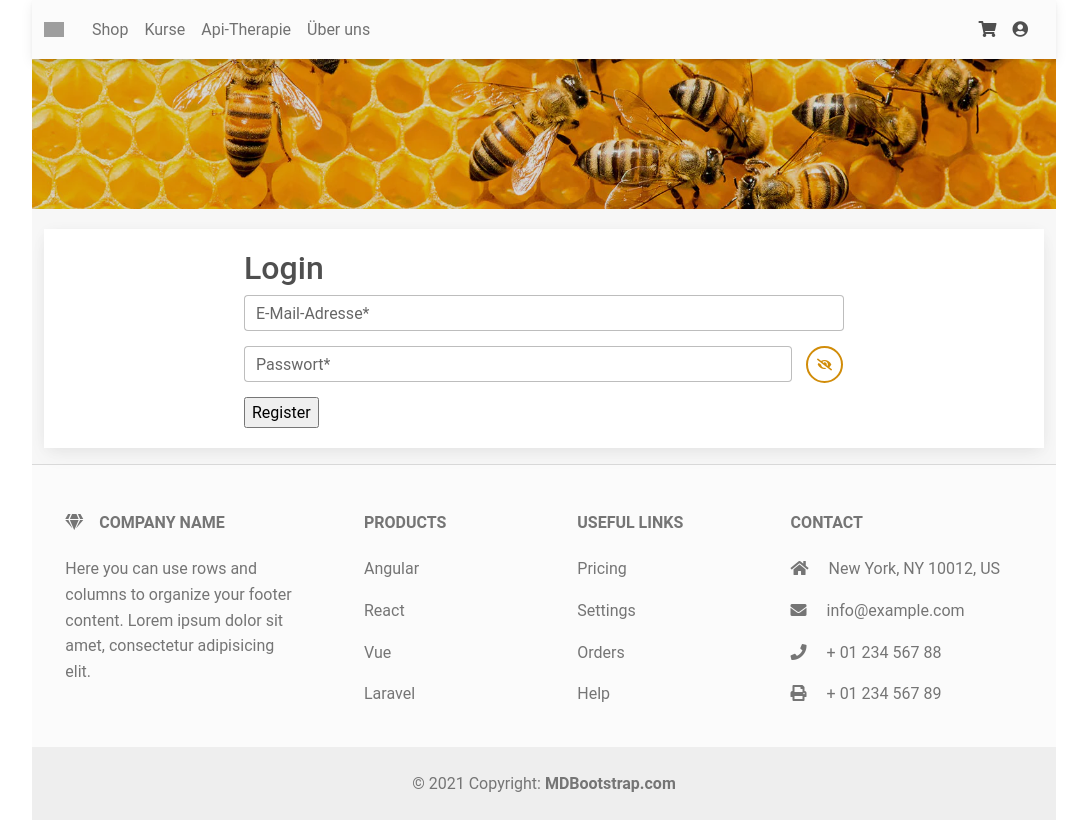
After one commit to tobitoast4/HoneyWebpage, a Flask app: page /login in a window 1280 px wide. The commit adds this page. Shown: the whole page, without its empty margins (96-1183 px from the left). Run offline with Flask 3, Linux system fonts and the light colour scheme; some libraries are stand-ins or nearby versions; grey boxes are pictures that could not be loaded.

Commit message:
Added registration / login logic

```diff
--- a/app.py
+++ b/app.py
@@ -1,4 +1,9 @@
 from flask import Flask, request, render_template, redirect, url_for, session, make_response, session
+from flask_login import UserMixin, login_user, LoginManager, login_required, logout_user, current_user
+from flask_wtf import FlaskForm
+from wtforms import StringField, PasswordField, SubmitField, IntegerField
+from wtforms.validators import InputRequired, Length, NumberRange, ValidationError
+from flask_bcrypt import Bcrypt
 
 import urllib.parse
 
@@ -6,7 +11,47 @@ from database.database import *
 
 
 app = Flask(__name__)
+bcrypt = Bcrypt(app)
 app.config["SECRET_KEY"] = "asdf7878"
+
+login_manager = LoginManager()
+login_manager.init_app(app)
+login_manager.login_view = "login"
+
+
+@login_manager.user_loader
+def load_user(user_id):
+    return User(1, "Tobi", "Zillmann", "tobi83301@gmail.com") # get this data from database
+
+
+class User(UserMixin):
+    def __init__(self, user_id, firstname, lastname, email):
+        self.id = user_id
+        self.firstname = firstname
+        self.lastname = lastname
+        self.email = email
+
+
+class RegisterForm(FlaskForm):
+    firstname = StringField(validators=[InputRequired(), Length(min=4, max=20)], render_kw={"class": "form-control"})
+    lastname = StringField(validators=[InputRequired(), Length(min=4, max=20)], render_kw={"class": "form-control"})
+    email = StringField(validators=[InputRequired()], render_kw={"placeholder": "max.musterfrau@gmail.com", "class": "form-control"})
+    password = PasswordField(validators=[InputRequired(), Length(min=4, max=20)], render_kw={"class": "form-control"})
+    password_repeat = PasswordField(validators=[InputRequired(), Length(min=4, max=20)], render_kw={"class": "form-control"})
+    street = StringField(validators=[InputRequired(), Length(min=4, max=20)], render_kw={"class": "form-control"})
+    house_number = IntegerField(validators=[InputRequired(), NumberRange(min=0)], render_kw={"class": "form-control"})
+    postal_code = IntegerField(validators=[InputRequired(), NumberRange(min=0)], render_kw={"class": "form-control"})
+    city = StringField(validators=[InputRequired(), Length(min=4, max=20)], render_kw={"class": "form-control"})
+    country = StringField(validators=[InputRequired(), Length(min=4, max=20)], render_kw={"class": "form-control"})
+    state = StringField(validators=[Length(min=4, max=20)], render_kw={"class": "form-control"})
+    submit = SubmitField("Register", render_kw={"onclick": "return Validate()"})
+
+
+class LoginForm(FlaskForm):
+    email = StringField(validators=[InputRequired()], render_kw={"class": "form-control"})
+    password = PasswordField(validators=[InputRequired(), Length(min=4, max=20)], render_kw={"class": "form-control"})
+    submit = SubmitField("Register")
+
 
 
 @app.route('/')
@@ -29,6 +74,65 @@ def cart():
     return resp
 
 
+@app.route('/register', methods=["GET", "POST"])
+def register():
+    form = RegisterForm()
+
+    if form.validate_on_submit():
+        firstname = form.firstname.data
+        lastname = form.lastname.data
+        email = form.email.data
+        hashed_password = bcrypt.generate_password_hash(form.password.data)
+
+        print((firstname, lastname, email, hashed_password))
+        return redirect(url_for("home"))
+
+    return render_template("register.html", form=form)
+
+
+@app.route('/login', methods=["GET", "POST"])
+def login():
+    form = LoginForm()
+    next_page = request.args.get('next')
+    if form.validate_on_submit():
+        # check if user exists in db https://youtu.be/71EU8gnZqZQ?t=1615
+        user = User(1, "Tobi", "Zillmann", "tobi83301@gmail.com")  # get this from db
+        session['logged_in'] = True
+        session['email'] = user.email
+        login_user(user)
+        if next_page is not None:
+            return redirect(url_for(next_page[1:]))
+        return redirect(url_for("home"))
+    return render_template("login.html", form=form)
+
+
+@app.route("/logout", methods=["GET"])
+@login_required
+def logout():
+    session['logged_in'] = False
+    session.pop('email', None)
+    logout_user()
+    return redirect(url_for("home"))
+
+
+@app.route('/profile')
+@login_required
+def profile():
+    return render_template("profile.html")
+
+
+@app.route('/orders')
+@login_required
+def orders():
+    return render_template("orders.html")
+
+
+@app.route('/settings')
+@login_required
+def settings():
+    return render_template("settings.html")
+
+
 if __name__ == '__main__':
     # app.run(host="0.0.0.0") # use me for prod
     app.run(host="127.0.0.1", port=5009, debug=True)
--- a/static/mdb5-free-standard/css/styles.css
+++ b/static/mdb5-free-standard/css/styles.css
@@ -7,21 +7,63 @@
     background-color: #f7f7f7
 }
 
+.fa-times:hover {
+	color: #ff0000;
+	cursor: pointer;
+}
+
+.form-control:focus {
+  border-color: #6265e4 !important;
+  box-shadow: 0 0 5px rgba(98, 101, 228, 1) !important;
+}
+
+.register-container {
+    padding: 20px 5% 20px 5%
+}
+
 @media screen and (min-width: 992px) {
-  .main-page-padding {
+    .main-page-padding {
         margin-left: 10%;
         margin-right: 10%
+    }
+
+    .register-container {
+        padding: 20px 20% 20px 20%
     }
 }
 
 @media screen and (min-width: 1600px) {
-  .main-page-padding {
+    .main-page-padding {
         margin-left: 15%;
         margin-right: 15%
     }
+
+    .register-container {
+        padding: 20px 25% 20px 25%
+    }
 }
 
-.fa-times:hover {
-	color: #ff0000;
-	cursor: pointer;
+
+/*
+See different approaches to change the input border focus color:
+https://mdbootstrap.com/snippets/standard/grzegorz-bujanski/2852722#css-tab-view
+https://mdbootstrap.com/snippets/standard/m-duszak/3631331#html-tab-view
+
+Used this one in the end: https://mdbootstrap.com/support/standard/change-focus-color-to-inputs-and-textareas-in-mdb5/
+*/
+.form-control:focus ~ .form-notch div:first-child {
+    border-color: #d18c09 !important;
+    box-shadow: inset 0 1px 1px rgba(0, 0, 0, 0), 0 0 8px rgba(255, 0, 0, 0) !important; clip-path: inset(-8px 0px -8px -8px);
 }
+.form-control:focus ~ .form-notch div:nth-child(2) {
+    border-bottom-color: #d18c09 !important;
+    box-shadow: inset 0 1px 1px rgba(0, 0, 0, 0), 0 0 8px rgba(255, 0, 0, 0) !important; clip-path: inset(0px 0px -8px 0px);
+}
+.form-control:focus ~ .form-notch div:last-child {
+    border-color: #d18c09 !important;
+    box-shadow: inset 0 1px 1px rgba(0, 0, 0, 0), 0 0 8px rgba(255, 0, 0, 0) !important; clip-path: inset(-8px -8px -8px 0px);
+}
+
+.form-control:focus ~ .form-label {
+    color: #d18c09 !important;
+}
--- a/templates/layout.html
+++ b/templates/layout.html
@@ -26,5 +26,6 @@
 
     <script type="text/javascript" src="{{ url_for('static', filename='mdb5-free-standard/js/cart.js' )}}"></script>
     <script type="text/javascript" src="{{ url_for('static', filename='simple-notify/simple-notify.min.js' )}}"></script>
+
   </body>
 </html>
--- /dev/null
+++ b/templates/login.html
@@ -0,0 +1,62 @@
+{% extends "layout.html" %}
+{% block body %}
+<div style="margin: 0px">
+    <div class="container">
+        <div class="row">
+            <div class="col-md">
+                <!-- Top div with sort by and search -->
+                <div class="card" style="margin-top: 20px; border-radius: 0">
+
+                    <div class="register-container">
+                        <form method="POST" action="">
+                            {{ form.hidden_tag() }}
+                            <h2>Login</h2>
+                            <div class="form-outline" style="margin-bottom: 15px">
+                                {{ form.email }}
+                                <label class="form-label" for="typeText">E-Mail-Adresse*</label>
+                            </div>
+                            <div class="row">
+                                <div class="col-11">
+                                    <div class="form-outline" style="margin-bottom: 15px">
+                                        {{ form.password }}
+                                        <label class="form-label" for="typeText">Passwort*</label>
+                                    </div>
+                                </div>
+                                <div class="col-1">
+                                    <button type="button" class="btn btn-outline-primary btn-floating" onclick="togglePasswordHide()"
+                                            style="position: relative; right: 10px; display: block; border-color: #d18c09; color: #d18c09">
+                                        <i class="fas fa-eye-slash" id="toggle_pw_visibility_btn"></i>
+                                    </button>
+                                </div>
+                            </div>
+
+                            {{ form.submit }}
+                        </form>
+                        <div id="lieferadresse_alert" style="background-color: #ff9c9c; color: #6e0000; padding: 15px; margin-top: 20px; border-radius: 4px; display: none">
+                            Bitte vervollständige deine Angaben.
+                        </div>
+
+                        <script>
+                            function togglePasswordHide() {
+                                var password_input = document.getElementById("password");
+                                var toggle_button = document.getElementById("toggle_pw_visibility_btn");
+
+                                var current_type = password_input.getAttribute("type");
+                                if (current_type == "password") {
+                                    password_input.setAttribute("type", "text");
+                                    toggle_button.setAttribute("class", "fas fa-eye");
+                                } else {
+                                    password_input.setAttribute("type", "password");
+                                    toggle_button.setAttribute("class", "fas fa-eye-slash");
+                                }
+                            }
+                        </script>
+
+
+                    </div>
+                </div>
+            </div>
+        </div>
+    </div>
+</div>
+{% endblock %}
--- a/templates/nav.html
+++ b/templates/nav.html
@@ -27,8 +27,7 @@
           src="https://mdbcdn.b-cdn.net/img/logo/mdb-transaprent-noshadows.webp"
           height="15"
           alt="MDB Logo"
-          loading="lazy"
-        />
+          loading="lazy"/>
       </a>
       <!-- Left links -->
       <ul class="navbar-nav me-auto mb-2 mb-lg-0">
@@ -65,57 +64,34 @@
           id="navbarDropdownMenuLink"
           role="button"
           data-mdb-toggle="dropdown"
-          aria-expanded="false"
-        >
-          <i class="fas fa-bell"></i>
-          <span class="badge rounded-pill badge-notification bg-danger">1</span>
+          aria-expanded="false">
+          <i class="fas fa-user-circle"></i>
         </a>
         <ul
           class="dropdown-menu dropdown-menu-end"
-          aria-labelledby="navbarDropdownMenuLink"
-        >
+          aria-labelledby="navbarDropdownMenuLink">
+
+          {% if session['logged_in'] == True %}
           <li>
-            <a class="dropdown-item" href="#">Some news</a>
+            <a class="dropdown-item" href="/profile">Profil</a>
           </li>
           <li>
-            <a class="dropdown-item" href="#">Another news</a>
+            <a class="dropdown-item" href="/orders">Bestellungen</a>
           </li>
           <li>
-            <a class="dropdown-item" href="#">Something else here</a>
-          </li>
-        </ul>
-      </div>
-      <!-- Avatar -->
-      <div class="dropdown">
-        <a
-          class="dropdown-toggle d-flex align-items-center hidden-arrow"
-          href="#"
-          id="navbarDropdownMenuAvatar"
-          role="button"
-          data-mdb-toggle="dropdown"
-          aria-expanded="false"
-        >
-          <img
-            src="https://mdbcdn.b-cdn.net/img/new/avatars/2.webp"
-            class="rounded-circle"
-            height="25"
-            alt="Black and White Portrait of a Man"
-            loading="lazy"
-          />
-        </a>
-        <ul
-          class="dropdown-menu dropdown-menu-end"
-          aria-labelledby="navbarDropdownMenuAvatar"
-        >
-          <li>
-            <a class="dropdown-item" href="#">My profile</a>
+            <a class="dropdown-item" href="/settings">Einstellungen</a>
           </li>
           <li>
-            <a class="dropdown-item" href="#">Settings</a>
+            <a class="dropdown-item" href="/logout" type="submit">Logout</a>
+          </li>
+          {% else %}
+          <li>
+            <a class="dropdown-item" href="/register">Registrieren</a>
           </li>
           <li>
-            <a class="dropdown-item" href="#">Logout</a>
+            <a class="dropdown-item" href="/login">Anmelden</a>
           </li>
+          {% endif %}
         </ul>
       </div>
     </div>
```
Also changed, not shown: requirements.txt (+7 -1 lines), templates/orders.html (added, +15 -0 lines), templates/profile.html (added, +15 -0 lines), templates/register.html (added, +145 -0 lines), templates/settings.html (added, +15 -0 lines), static/mdb5-free-standard/js/cart.js (line endings or trailing spaces).
